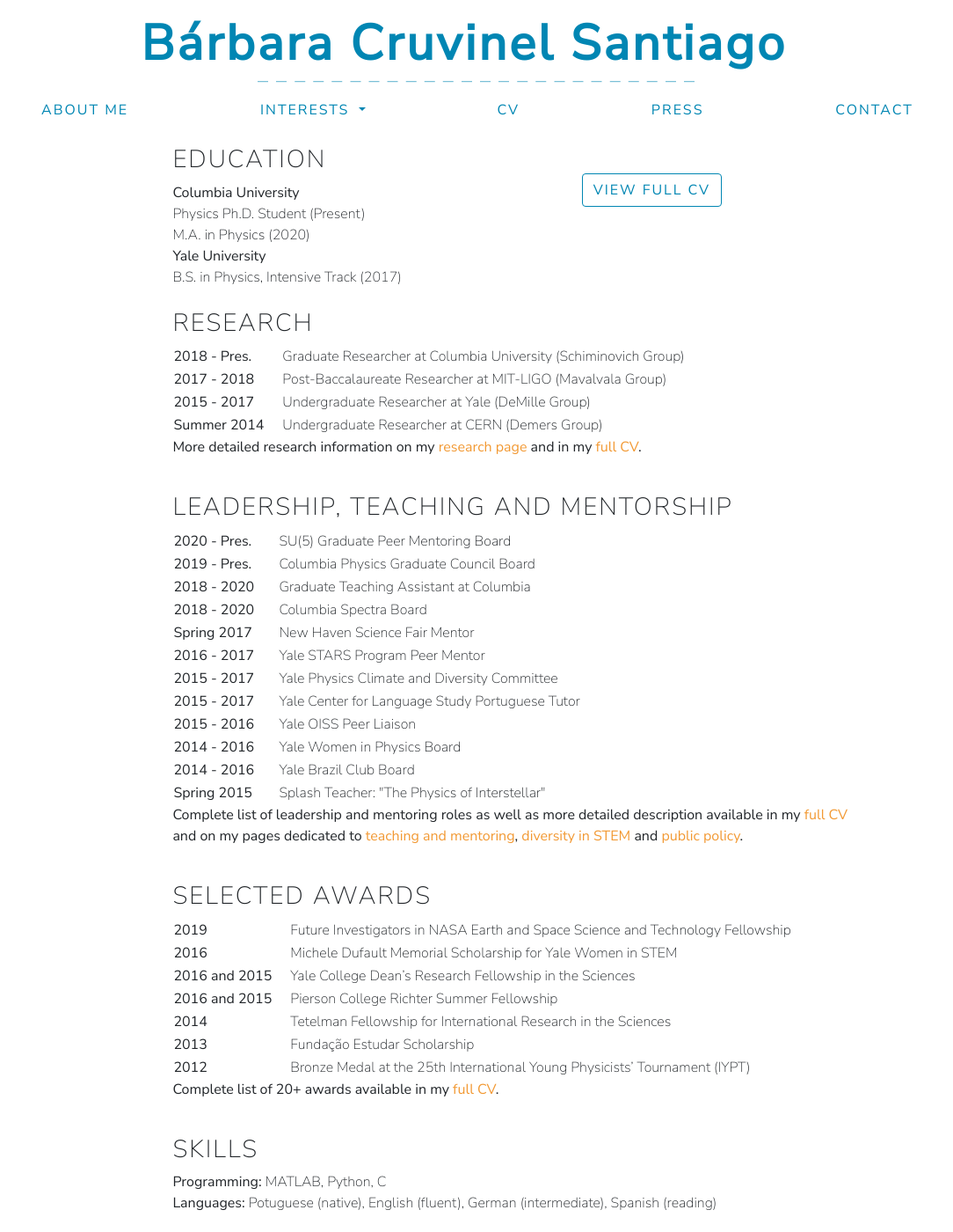
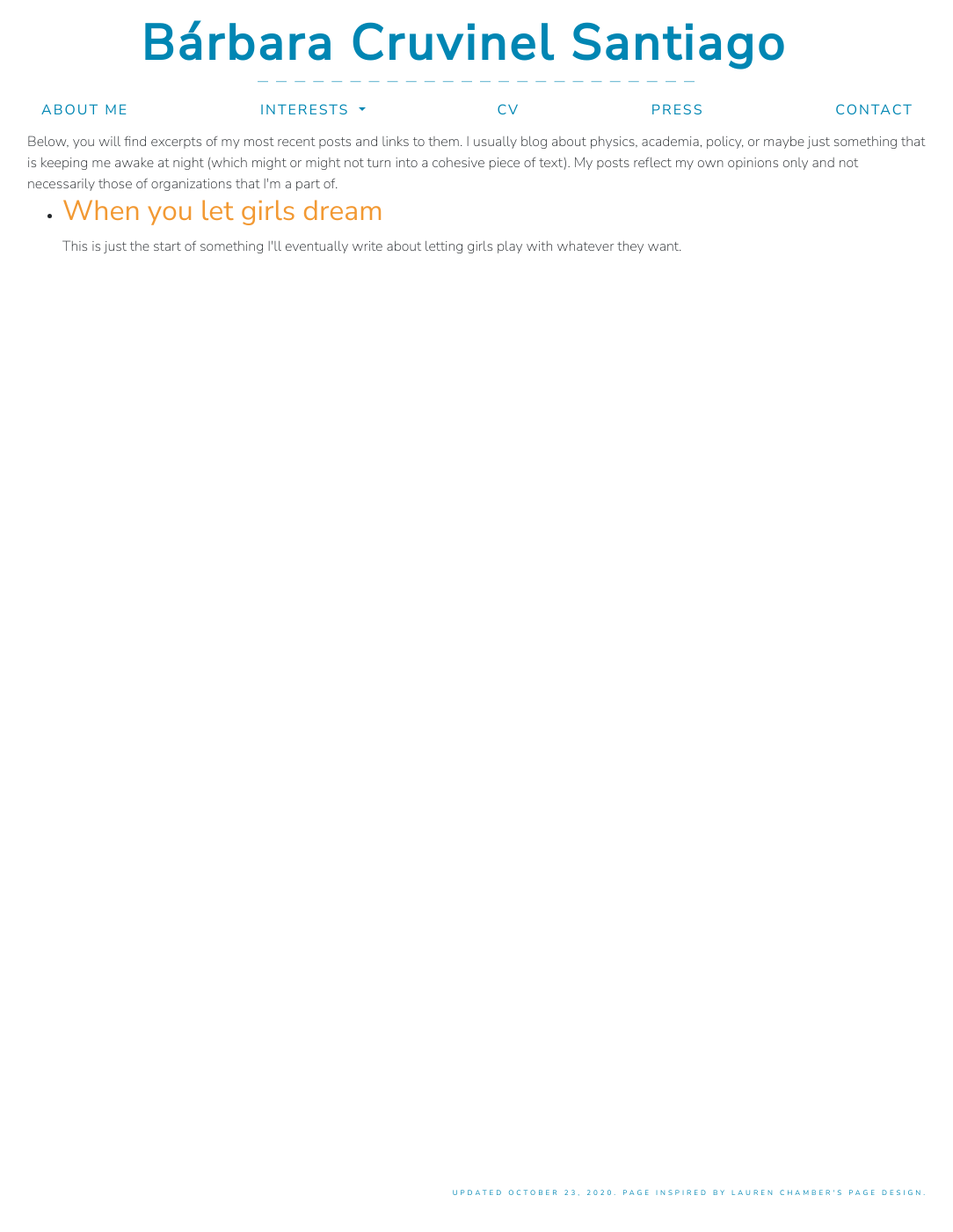
Before and after one commit to barbaracrusan/barbaracrusan.github.io, a Jekyll site: the page built from blog.html, in a window 1280 px wide and 1400 px high. Shown: the whole window at 88% size, without its empty margins (97-1181 px from the left). Built offline with Jekyll 4.4.1, drawn with Linux system fonts in a browser that asks for light colours; nearby versions of some CDN libraries; some of the changed text lies outside the part shown.

Commit message:
included some blog test pages

```diff
--- /dev/null
+++ b/_posts/2018-08-21-When you let girls dream.html
@@ -0,0 +1,6 @@
+---
+layout: post
+author: Bárbara Cruvinel Santiago
+---
+
+This is just the start of something I'll eventually write about letting girls play with whatever they want.
--- a/blog.html
+++ b/blog.html
@@ -1,158 +1,23 @@
 ---
 layout: nav
-title: CV
+title: BLOG
 ---
 
 <main>
-  <div class="row cv-row">
-    <!-- Mobile: Move download button to top -->
-    <div class="col-md-3 my-2 mt-4 text-center d-block d-sm-none">
-      <a class="btn btn-outline-secondary" role="button" href="pdfs/BCS_CV.pdf" target="_blank">VIEW FULL CV</a>
-    </div>
 
-    <div class="col-md-6 mx-5 my-3">
-      <h3>EDUCATION</h3>
-      <b>Columbia University</b></br>
-      Physics Ph.D. Student (Present)</br>
-      M.A. in Physics (2020)</br>
-      <b>Yale University</b></br>
-      B.S. in Physics, Intensive Track (2017)</br>
-    </div>
-    <br>
+Below, you will find excerpts of my most recent posts and links to them. I usually blog about physics, academia, policy, or maybe just something that is keeping me awake at night (which might or might not turn into a cohesive piece of text). My posts reflect my own opinions only and not necessarily those of organizations that I'm a part of.
+<br>
 
-    <div class="col-md-3 my-5 text-center d-none d-sm-block">
-      <a class="btn btn-outline-secondary" role="button" href="pdfs/BCS_CV.pdf" target="_blank">VIEW FULL CV</a>
-    </div>
-    <br>
-
-
-    <div class="col-md-12 mx-5 my-2">
-      <h3>RESEARCH</h3>
-      <table>
-        <tr>
-          <td><b>2018 - Pres.</b></td>
-          <td>Graduate Researcher at Columbia University (Schiminovich Group)</td>
-        </tr>
-        <tr>
-          <td><b>2017 - 2018</b></td>
-          <td>Post-Baccalaureate Researcher at MIT-LIGO (Mavalvala Group)</td>
-        </tr>
-        <tr>
-          <td><b>2015 - 2017</b></td>
-          <td>Undergraduate Researcher at Yale (DeMille Group)</td>
-        </tr>
-        <tr>
-          <td><b>Summer 2014</b></td>
-          <td>Undergraduate Researcher at CERN (Demers Group)</td>
-        </tr>
-      </table>
-      <b>More detailed research information on my <a href="physics.html" target="_blank">research page</a> and in my <a href="pdfs/BCS_CV.pdf" target="_blank">full CV</a>.</b>
-    </div>
-    <br>
-
-    <div class="col-md-12 mx-5  my-2">
-      <h3>LEADERSHIP, TEACHING AND MENTORSHIP</h3>
-      <table>
-        <tr>
-          <td><b>2020 - Pres.</b></td>
-          <td>SU(5) Graduate Peer Mentoring Board</td>
-        </tr>
-        <tr>
-          <td><b>2019 - Pres.</b></td>
-          <td>Columbia Physics Graduate Council Board</td>
-        </tr>
-        <tr>
-          <td><b>2018 - 2020</b></td>
-          <td>Graduate Teaching Assistant at Columbia</td>
-        </tr>
-        <tr>
-          <td><b>2018 - 2020</b></td>
-          <td>Columbia Spectra Board</td>
-        </tr>
-        <tr>
-          <td><b>Spring 2017</b></td>
-          <td>New Haven Science Fair Mentor</td>
-        </tr>
-        <tr>
-        <tr>
-          <td><b>2016 - 2017</b></td>
-          <td>Yale STARS Program Peer Mentor</td>
-        </tr>
-        <tr>
-          <td><b>2015 - 2017</b></td>
-          <td>Yale Physics Climate and Diversity Committee</td>
-        </tr>
-        <tr>
-          <td><b>2015 - 2017</b></td>
-          <td>Yale Center for Language Study Portuguese Tutor</td>
-        </tr>
-        <tr>
-          <td><b>2015 - 2016</b></td>
-          <td>Yale OISS Peer Liaison</td>
-        </tr>
-        <tr>
-          <td><b>2014 - 2016</b></td>
-          <td>Yale Women in Physics Board</td>
-        </tr>
-        <tr>
-          <td><b>2014 - 2016</b></td>
-          <td>Yale Brazil Club Board</td>
-        </tr>
-        <tr>
-          <td><b>Spring 2015</b></td>
-          <td>Splash Teacher: "The Physics of Interstellar"</td>
-        </tr>
-      </table>
-      <b>Complete list of leadership and mentoring roles as well as more detailed description available in my <a href="pdfs/BCS_CV.pdf" target="_blank">full CV</a> and on my pages dedicated to <a href="teaching.html" target="_blank">teaching and mentoring</a>, <a href="diversity.html" target="_blank">diversity in STEM</a> and <a href="policy.html" target="_blank">public policy</a>.</b>
-    </div>
-    <br>
-
-
-    <div class="col-md-12 mx-5  my-2">
-      <h3>SELECTED AWARDS</h3>
-      <table>
-        <tr>
-          <td><b>2019</b></td>
-          <td>Future Investigators in NASA Earth and Space Science and Technology Fellowship</td>
-        </tr>
-        <tr>
-        <tr>
-          <td><b>2016</b></td>
-          <td>Michele Dufault Memorial Scholarship for Yale Women in STEM</td>
-        </tr>
-          <td><b>2016 and 2015</b></td>
-          <td>Yale College Dean’s Research Fellowship in the Sciences</td>
-        </tr>
-        <tr>
-          <td><b>2016 and 2015</b></td>
-          <td>Pierson College Richter Summer Fellowship</td>
-        </tr>
-        <tr>
-          <td><b>2014</b></td>
-          <td>Tetelman Fellowship for International Research in the Sciences</td>
-        </tr>
-        <tr>
-          <td><b>2013</b></td>
-          <td>Fundação Estudar Scholarship</td>
-        </tr>
-        <tr>
-          <td><b>2012</b></td>
-          <td>Bronze Medal at the 25th International Young Physicists’ Tournament (IYPT)</td>
-        </tr>
-      </table>
-      <b>Complete list of 20+ awards available in my <a href="pdfs/BCS_CV.pdf" target="_blank">full CV</a>.</b>
-    </div>
-    <br>
-
-
-    <div class="col-md-12 mx-5  my-2">
-      <h3>SKILLS</h3>
-      <b>Programming: </b> MATLAB, Python, C</br>
-      <b>Languages: </b> Potuguese (native), English (fluent), German (intermediate), Spanish (reading)
-    </div>
-  </div>
+<ul>
+  {% for post in site.posts %}
+    <li>
+      <h2><a href="{{ post.url }}">{{ post.title }}</a></h2>
+      {{ post.excerpt }}
+    </li>
+  {% endfor %}
+</ul>
 
 
 </main>
 
-<footer>Updated August 26, 2020. Page inspired by Lauren Chamber's page design.</footer>
+<footer>Updated October 23, 2020. Page inspired by Lauren Chamber's page design.</footer>
```
Also changed, not shown: _layouts/post.html (added, +7 -0 lines), 1 other file.
